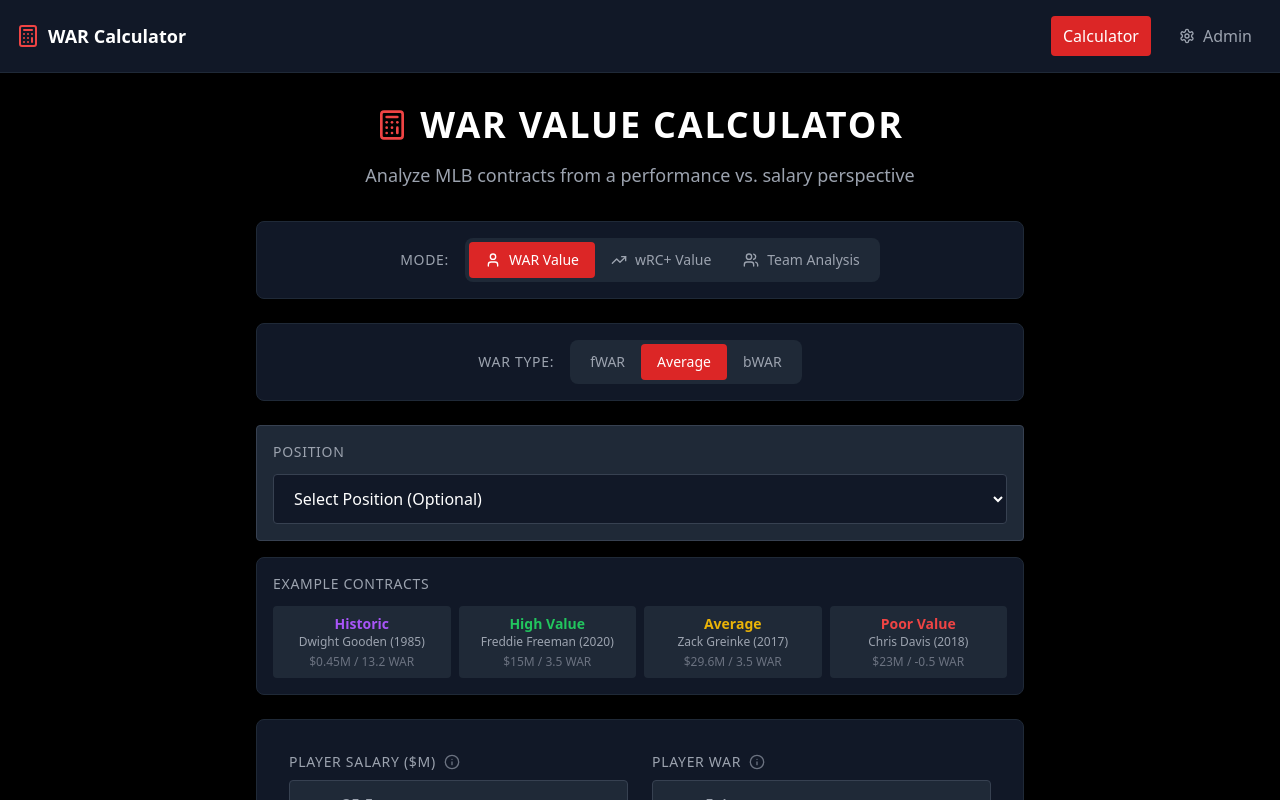
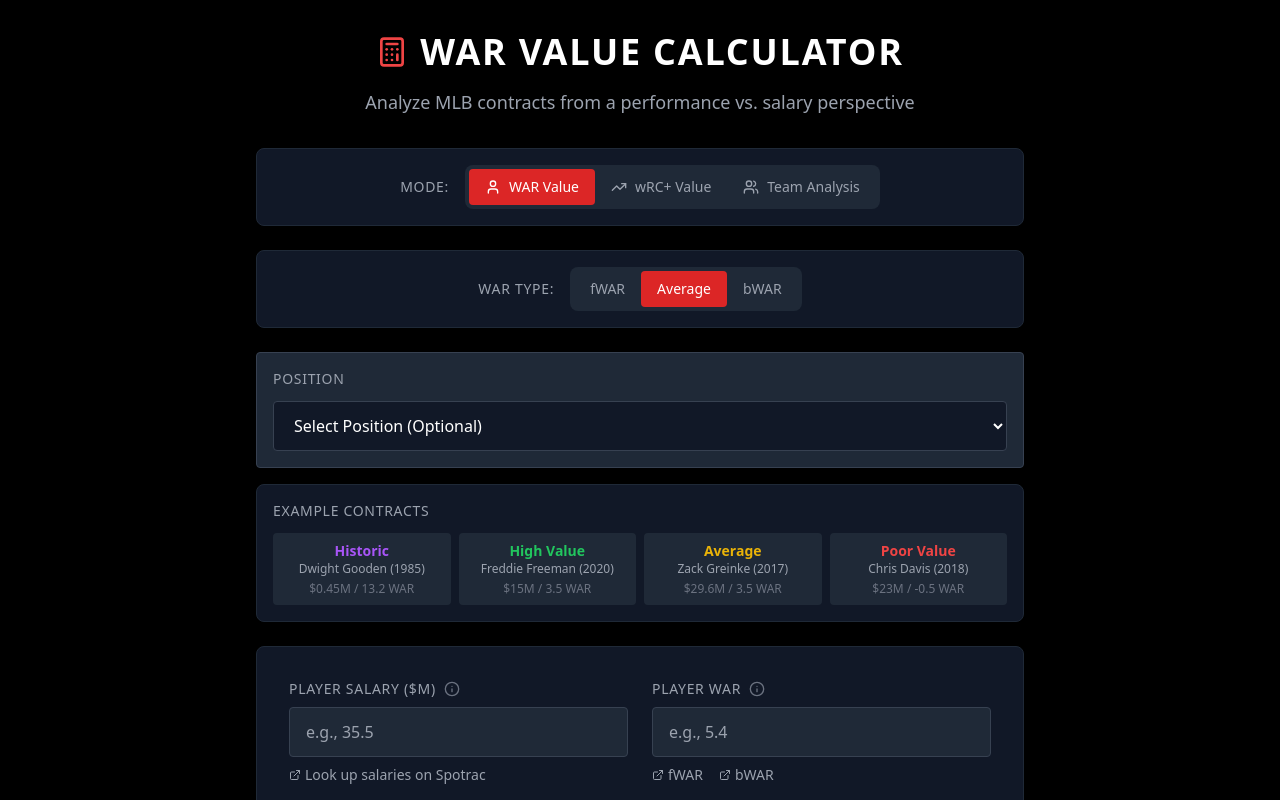
Before and after one commit to harnischllc/badder-calc, a React (Vite) app: page / in a window 1280 px wide. Shown: the top 800 px of the page. Built offline with nearby package versions, Linux system fonts and the light colour scheme.

Commit message:
Add files via upload

```diff
--- a/package.json
+++ b/package.json
@@ -9,11 +9,9 @@
     "preview": "vite preview"
   },
   "dependencies": {
-    "lucide-react": "^0.263.1",
-    "papaparse": "^5.5.3",
     "react": "^18.2.0",
     "react-dom": "^18.2.0",
-    "react-router-dom": "^7.6.3"
+    "lucide-react": "^0.263.1"
   },
   "devDependencies": {
     "@types/react": "^18.2.15",
--- a/src/App.jsx
+++ b/src/App.jsx
@@ -3,8 +3,7 @@
 // Unauthorized commercial use or branding is prohibited.
 
 import React, { useState, useEffect } from 'react';
-import { BrowserRouter as Router, Routes, Route, Link, useLocation } from 'react-router-dom';
-import { Calculator, X, History, Settings } from 'lucide-react';
+import { Calculator, X, History } from 'lucide-react';
 import ModeSelector from './components/ModeSelector';
 import WARTypeSelector from './components/WARTypeSelector';
 import PositionSelector from './components/PositionSelector';
@@ -14,7 +13,6 @@ import HistoryPanel from './components/HistoryPanel';
 import ResultsDisplay from './components/ResultsDisplay';
 import TeamResultsDisplay from './components/TeamResultsDisplay';
 import WRCPlusResultsDisplay from './components/WRCPlusResultsDisplay';
-import AdminDashboard from './components/AdminDashboard';
 import { useCalculatorHistory } from './hooks/useCalculatorHistory';
 import { useURLParams } from './hooks/useURLParams';
 import {
@@ -282,59 +280,4 @@ const WARValueCalculator = () => {
   );
 };
 
-const App = () => {
-  const location = useLocation();
-  const isAdmin = location.pathname === '/admin';
-
-  return (
-    <div className="min-h-screen bg-black text-white">
-      {/* Navigation Header */}
-      <nav className="bg-gray-900 border-b border-gray-800 p-4">
-        <div className="max-w-7xl mx-auto flex justify-between items-center">
-          <Link to="/" className="flex items-center gap-2 text-white hover:text-red-400 transition-colors">
-            <Calculator className="w-6 h-6 text-red-500" />
-            <span className="font-bold text-lg">WAR Calculator</span>
-          </Link>
-
-          <div className="flex items-center gap-4">
-            <Link
-              to="/"
-              className={`px-3 py-2 rounded transition-colors ${
-                location.pathname === '/'
-                  ? 'bg-red-600 text-white'
-                  : 'text-gray-400 hover:text-white hover:bg-gray-800'
-              }`}
-            >
-              Calculator
-            </Link>
-            <Link
-              to="/admin"
-              className={`flex items-center gap-2 px-3 py-2 rounded transition-colors ${
-                isAdmin
-                  ? 'bg-red-600 text-white'
-                  : 'text-gray-400 hover:text-white hover:bg-gray-800'
-              }`}
-            >
-              <Settings className="w-4 h-4" />
-              Admin
-            </Link>
-          </div>
-        </div>
-      </nav>
-
-      {/* Main Content */}
-      <Routes>
-        <Route path="/" element={<WARValueCalculator />} />
-        <Route path="/admin" element={<AdminDashboard />} />
-      </Routes>
-    </div>
-  );
-};
-
-const AppWrapper = () => (
-  <Router>
-    <App />
-  </Router>
-);
-
-export default AppWrapper;
+export default WARValueCalculator;
```
